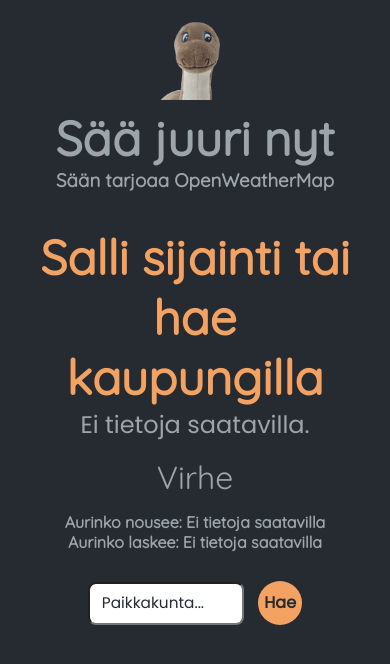
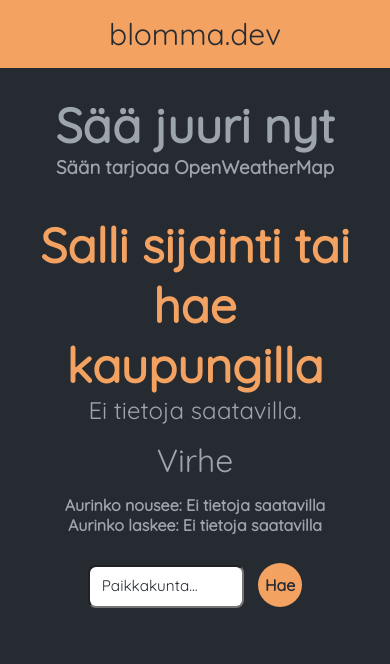
Before and after one commit to blomma-dev/WeatherWebApp, a plain HTML site: page index.html in a window 390 px wide. Drawn offline with Linux system fonts and the light colour scheme; a script that the page names is missing; a web font is replaced by a local one.

Commit message:
Version 1.1
version 1.1
for better use on mobile, target mobile audience

changed header and little html tweaks

```diff
--- a/index.html
+++ b/index.html
@@ -1,6 +1,7 @@
 <!DOCTYPE html>
 <html lang="fi">
     <head>
+        <link rel="icon" type="image/x-icon" href="favicon.ico">
         <meta charset="UTF-8">
         <meta name="viewport" content="width=device-width, initial-scale=1.0">
         <meta http-equiv="X-UA-Compatible" content="ie=edge">
@@ -13,10 +14,15 @@
     </head>
 
     <body>
+        <div class="header">
+            <p>blomma.dev</p>
+          </div>
         <center>
-            <div class="dinokuva">
+            <!--
+                <div class="dinokuva">
                 <img src="dino.png">
             </div>
+            -->
         <h1>Sää juuri nyt</h1>
         <h3>Sään tarjoaa OpenWeatherMap</h3>
 
--- a/styles.css
+++ b/styles.css
@@ -23,6 +23,7 @@
   }
 
 body {
+    min-height: 100vh;
     font-family: 'Quicksand', sans-serif;
     color: #9CA5AB;
     background-color: #262B32;
@@ -30,8 +31,9 @@ body {
 
 h1 {
   color: #9CA5AB;
-  padding-top: 2%;
+  padding-top: 7%;
   font-size: 3rem;
+  font-family: Quicksand;
 
 }
 
@@ -39,6 +41,18 @@ h3 {
   padding-bottom: 4%;
 }
 
+div.content {
+  width: 1000px
+}
+
+
+.header {
+  padding: 15px;
+  text-align: center;
+  background: #f4a261;
+  color: #262B32;
+  font-size: 30px;
+}
 
 .container {
     height: 100vh;
@@ -71,7 +85,7 @@ h3 {
   }
 .desc {
     font-size: 1.5rem;
-    font-family: Poppins;
+    font-family: Quicksand;
     /*text-transform: capitalize; */
   }
 
@@ -102,7 +116,7 @@ button {
     padding: 0px;
     color: #262B32;
     font-size: 16px;
-    font-family: Poppins;
+    font-family: Quicksand;
     font-weight: 900;
     font-style: normal;
     text-align: center;
@@ -122,21 +136,21 @@ button {
       color: #262B32;
       opacity: 1; /* Firefox */
       font-size:115%;
-      font-family: Poppins;
+      font-family: Quicksand;
 
     }
 
     :-ms-input-placeholder { /* Internet Explorer 10-11 */
       color: #262B32;
       font-size:115%;
-      font-family: Poppins;
+      font-family: Quicksand;
 
     }
 
     ::-ms-input-placeholder {
       color: #262B32;
       font-size:115%;
-      font-family: Poppins;
+      font-family: Quicksand;
     }
 
 
```
Also changed, not shown: favicon.ico (added).
